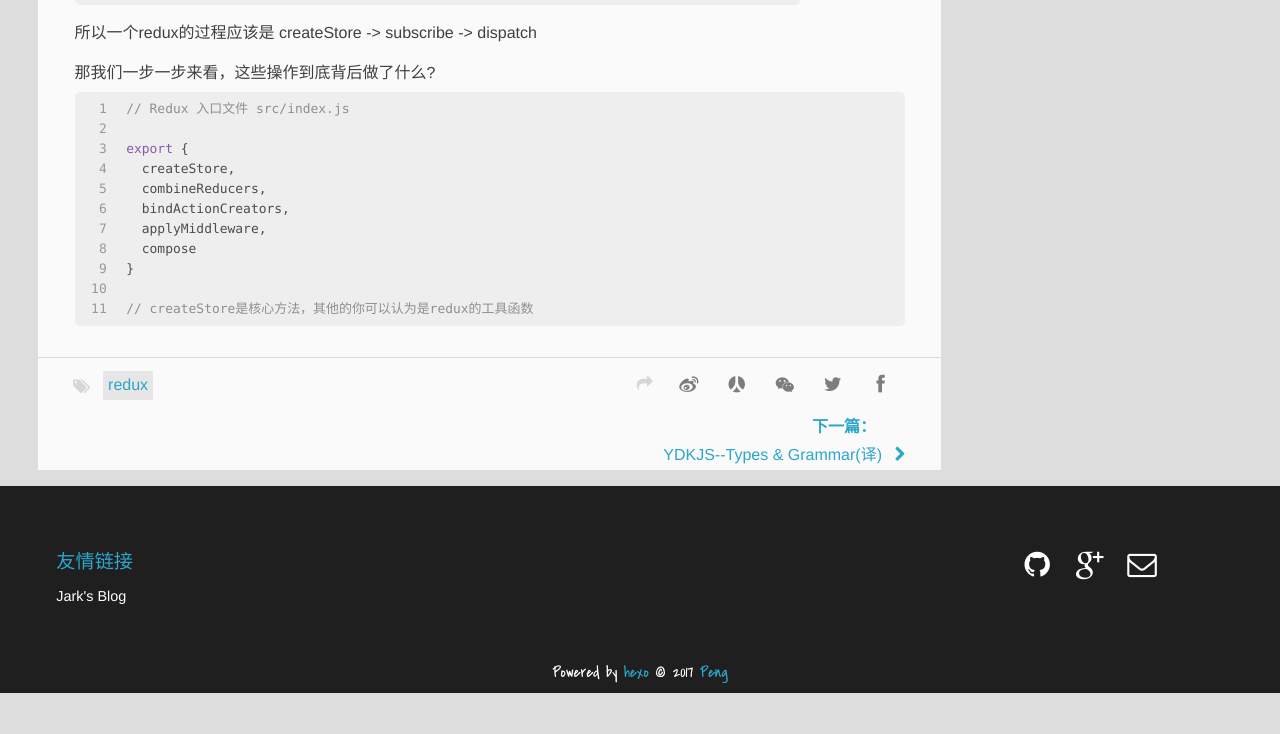
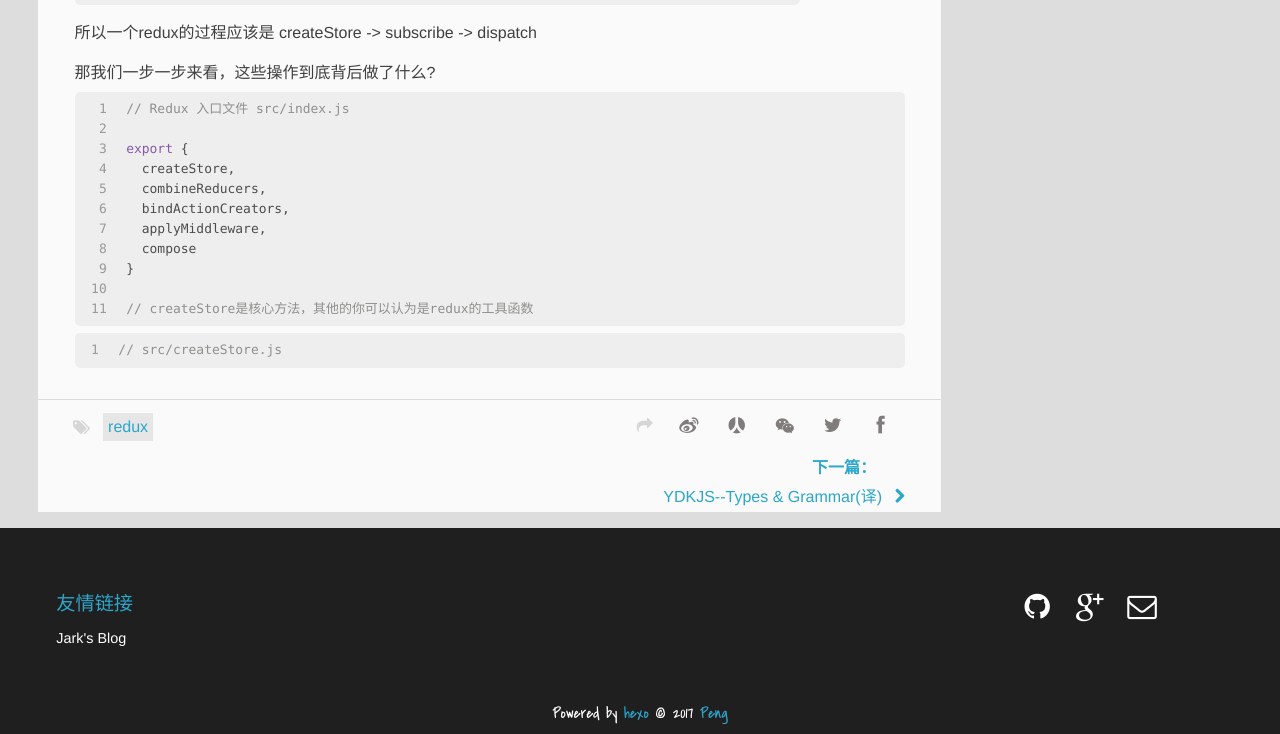
Before and after one commit to huiop368/huiop368.github.io, a plain HTML site: page 2016/05/23/redux-source-code-analysis/index.html in a window 1280 px wide. Shown: the part 1024-1758 px from the top of the page. Before the commit the page ends 1717 px from the top, so only its background shows below. Drawn offline with Linux system fonts and the light colour scheme.

Commit message:
Site updated: 2017-01-18 23:33:10

```diff
--- a/2016/05/23/redux-source-code-analysis/index.html
+++ b/2016/05/23/redux-source-code-analysis/index.html
@@ -19,7 +19,7 @@
 <meta property="og:site_name" content="Peng`s Blog">
 <meta property="og:description" content="我们先从一个简单的单纯的Redux开始吧 （这里认为你对redux已经有部分了解）
 123456789101112131415161718192021222324252627282930import &amp;#123; createStore &amp;#125; from &apos;redux&apos;// 定义reducer函数，处理数据变化const counter = (state = 0, action) =&amp;gt;">
-<meta property="og:updated_time" content="2017-01-18T15:30:56.000Z">
+<meta property="og:updated_time" content="2017-01-18T15:33:03.000Z">
 <meta name="twitter:card" content="summary">
 <meta name="twitter:title" content="Redux 源码解析">
 <meta name="twitter:description" content="我们先从一个简单的单纯的Redux开始吧 （这里认为你对redux已经有部分了解）
@@ -151,6 +151,7 @@
 <p>所以一个redux的过程应该是 createStore -&gt; subscribe -&gt; dispatch</p>
 <p>那我们一步一步来看，这些操作到底背后做了什么?</p>
 <figure class="highlight javascript"><table><tr><td class="gutter"><pre><div class="line">1</div><div class="line">2</div><div class="line">3</div><div class="line">4</div><div class="line">5</div><div class="line">6</div><div class="line">7</div><div class="line">8</div><div class="line">9</div><div class="line">10</div><div class="line">11</div></pre></td><td class="code"><pre><div class="line"><span class="comment">// Redux 入口文件 src/index.js</span></div><div class="line"></div><div class="line"><span class="keyword">export</span> &#123;</div><div class="line">  createStore,</div><div class="line">  combineReducers,</div><div class="line">  bindActionCreators,</div><div class="line">  applyMiddleware,</div><div class="line">  compose   </div><div class="line">&#125;</div><div class="line"></div><div class="line"><span class="comment">// createStore是核心方法，其他的你可以认为是redux的工具函数</span></div></pre></td></tr></table></figure>
+<figure class="highlight javascript"><table><tr><td class="gutter"><pre><div class="line">1</div></pre></td><td class="code"><pre><div class="line"><span class="comment">// src/createStore.js</span></div></pre></td></tr></table></figure>
 
 	</div>
 		<footer class="article-footer clearfix">
```
